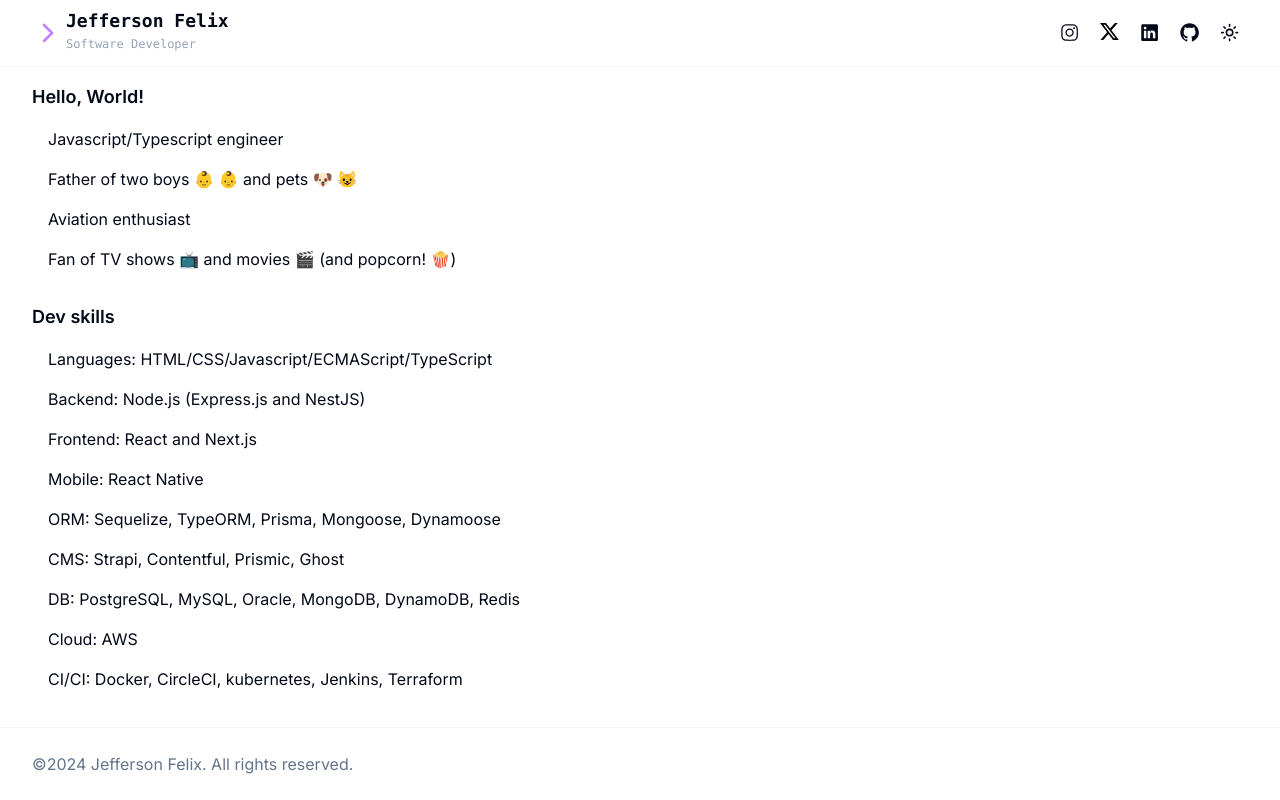
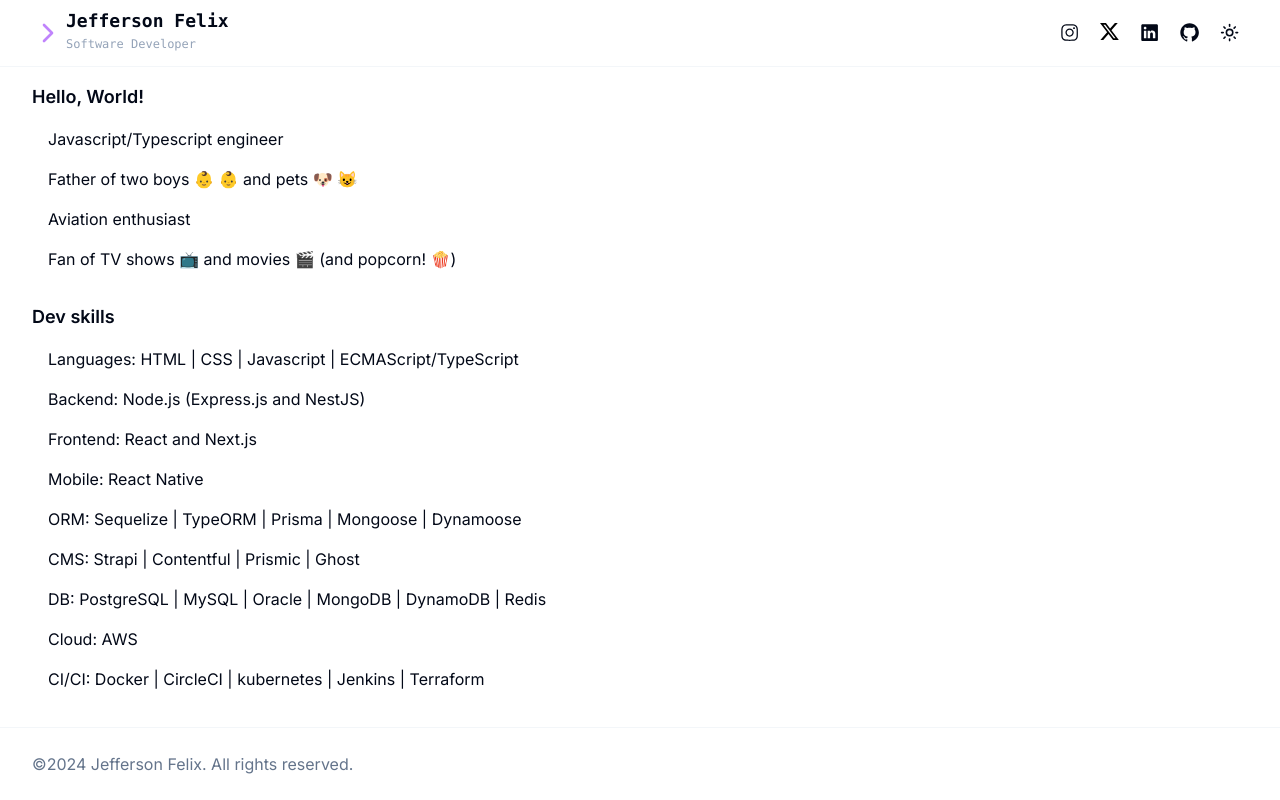
Before and after one commit to jeffersonfelixdev/jeffersonfelix.dev, a Next.js app: page / in a window 1280 px wide. Built offline with nearby package versions, Linux system fonts and the light colour scheme.

Commit message:
fix: add pipe instead commas

```diff
--- a/src/app/page.tsx
+++ b/src/app/page.tsx
@@ -10,15 +10,15 @@
       </ul>
       <h2 className="font-semibold text-lg">Dev skills</h2>
       <ul className="p-4 flex flex-col gap-4">
-        <li> Languages: HTML/CSS/Javascript/ECMAScript/TypeScript</li>
+        <li> Languages: HTML | CSS | Javascript | ECMAScript/TypeScript</li>
         <li> Backend: Node.js (Express.js and NestJS)</li>
         <li> Frontend: React and Next.js</li>
         <li> Mobile: React Native</li>
-        <li> ORM: Sequelize, TypeORM, Prisma, Mongoose, Dynamoose</li>
-        <li> CMS: Strapi, Contentful, Prismic, Ghost</li>
-        <li> DB: PostgreSQL, MySQL, Oracle, MongoDB, DynamoDB, Redis</li>
+        <li> ORM: Sequelize | TypeORM | Prisma | Mongoose | Dynamoose</li>
+        <li> CMS: Strapi | Contentful | Prismic | Ghost</li>
+        <li> DB: PostgreSQL | MySQL | Oracle | MongoDB | DynamoDB | Redis</li>
         <li> Cloud: AWS</li>
-        <li> CI/CI: Docker, CircleCI, kubernetes, Jenkins, Terraform</li>
+        <li> CI/CI: Docker | CircleCI | kubernetes | Jenkins | Terraform</li>
       </ul>
     </main>
   )
```
